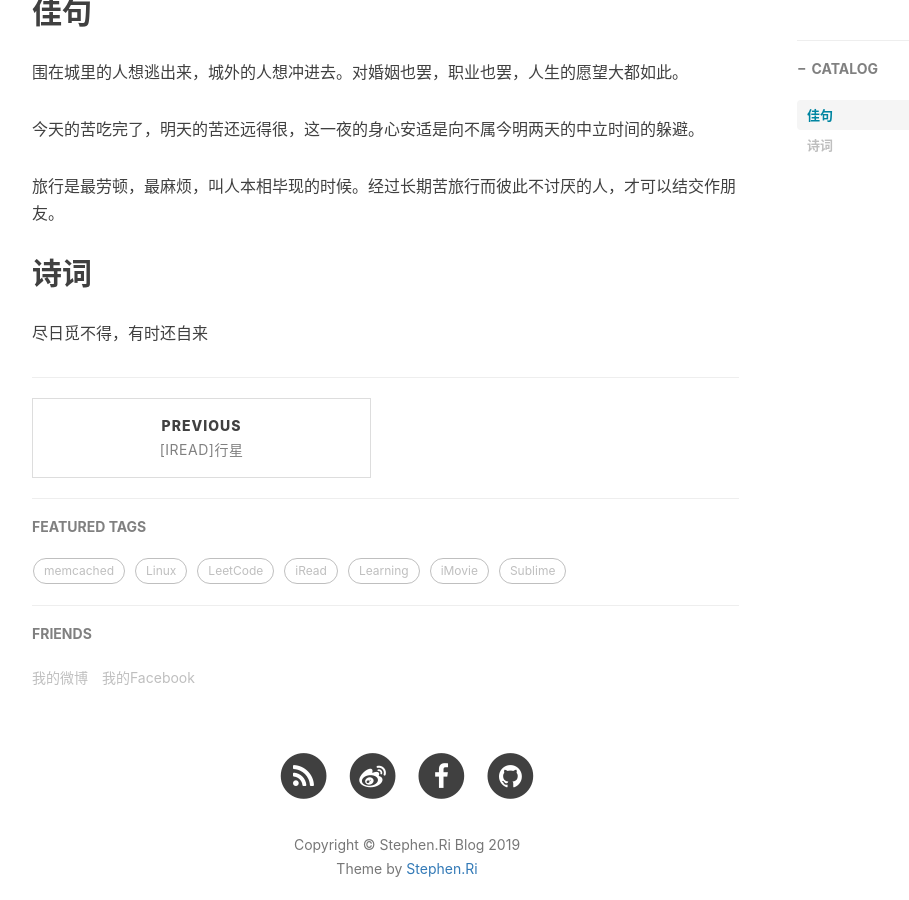
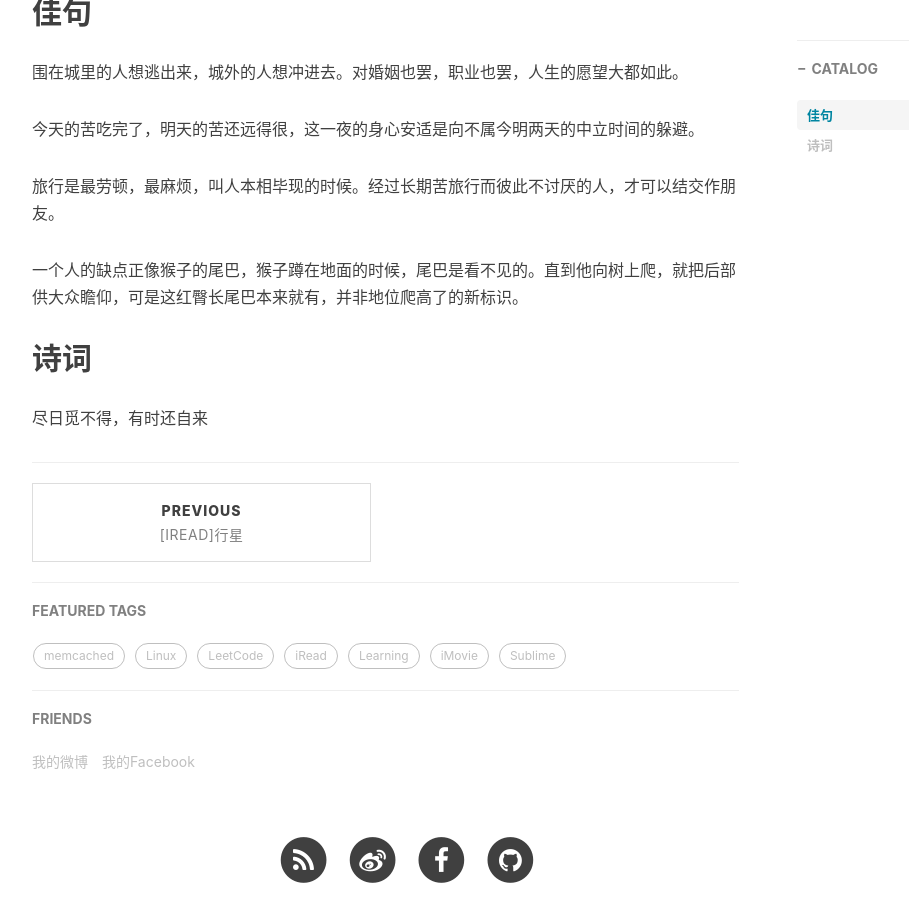
Before and after one commit to StephenRi/StephenRi.github.io, a Jekyll site: the page built from _posts/2019-08-01-[iRead]围城.md, in a window 1280 px wide and 900 px high, scrolled down 577 px. Shown: the whole window, without its empty margins (233-1142 px from the left). Built offline with Jekyll 4.4.1, drawn with Linux system fonts in a browser that asks for light colours; nearby versions of some CDN libraries; comment, search, counter and statistics services are not loaded.

Commit message:
UP 围城

```diff
--- a/_posts/2019-08-01-[iRead]围城.md
+++ b/_posts/2019-08-01-[iRead]围城.md
@@ -18,6 +18,8 @@ tags:
 
 旅行是最劳顿，最麻烦，叫人本相毕现的时候。经过长期苦旅行而彼此不讨厌的人，才可以结交作朋友。
 
+一个人的缺点正像猴子的尾巴，猴子蹲在地面的时候，尾巴是看不见的。直到他向树上爬，就把后部供大众瞻仰，可是这红臀长尾巴本来就有，并非地位爬高了的新标识。
+
 ## 诗词
 
 尽日觅不得，有时还自来
```
